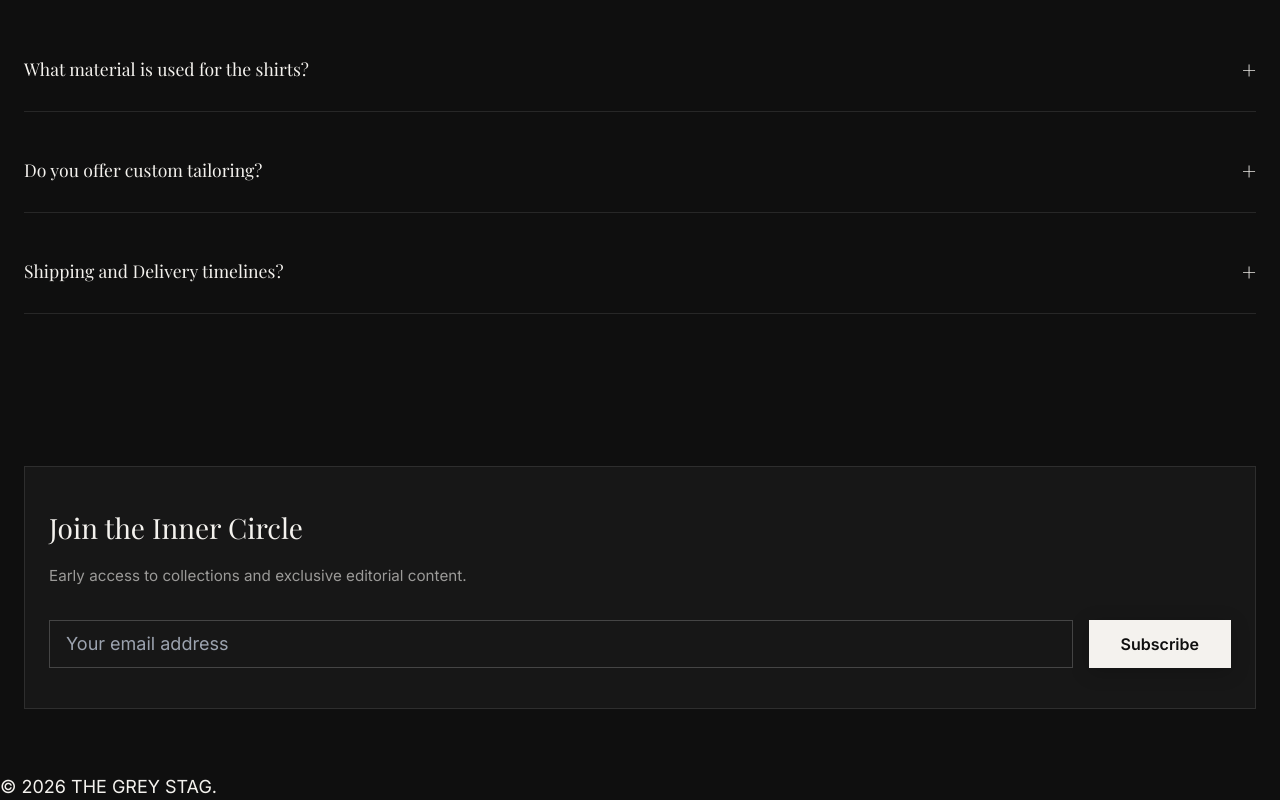
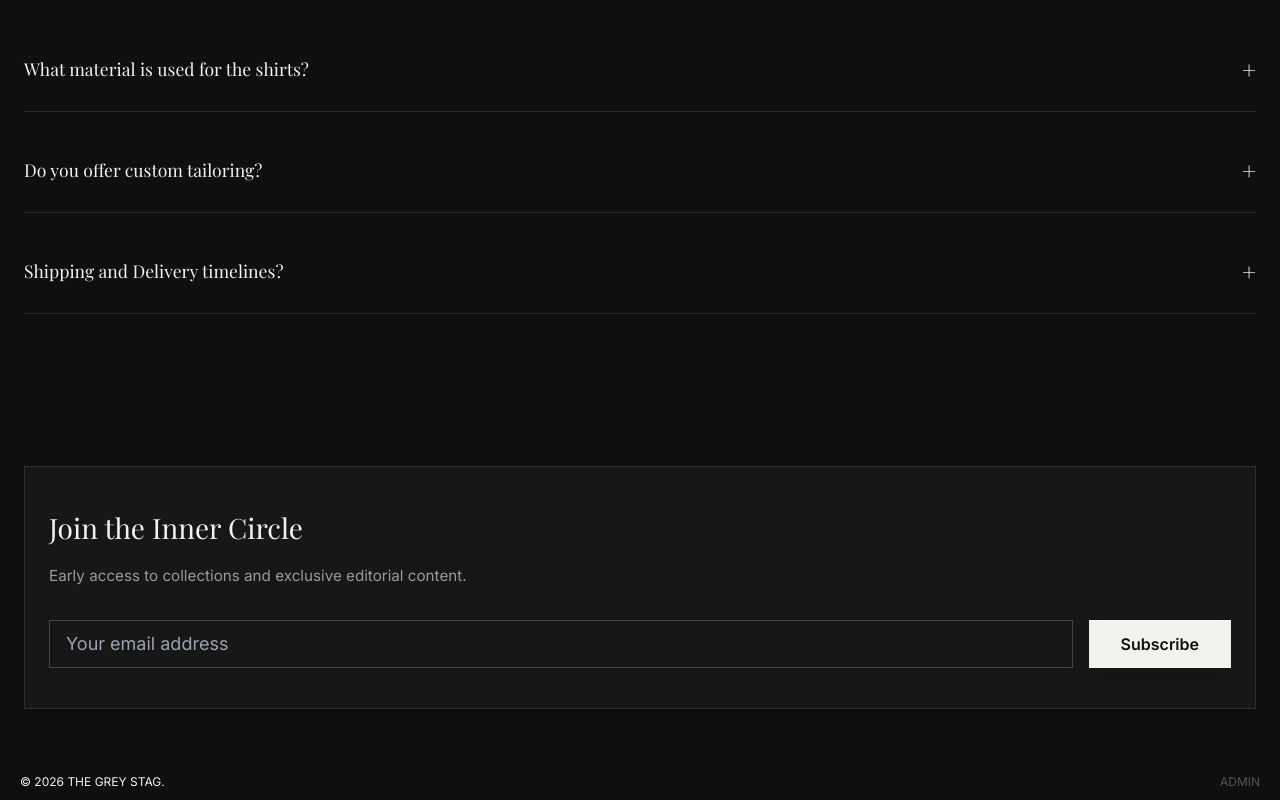
Before and after one commit to Niraj91133/Greystag, a Next.js app in the folder frontend/: page / in a window 1280 px wide. Shown: the part 4463-5263 px from the top of the page. Built offline with nearby package versions, Linux system fonts and the light colour scheme; no server answers; a web font is replaced by a local one.

Commit message:
feat: add direct admin link in footer and relax access check

```diff
--- a/frontend/src/app/admin/page.jsx
+++ b/frontend/src/app/admin/page.jsx
@@ -38,11 +38,8 @@ export default function AdminDashboard() {
 
     useEffect(() => {
         if (authLoaded) {
-            if (!user || user.role !== 'ADMIN') {
-                router.push('/');
-            } else {
-                fetchInitialData();
-            }
+            // Temporarily relaxed for direct access during migration
+            fetchInitialData();
         }
     }, [user, authLoaded]);
 
@@ -58,7 +55,7 @@ export default function AdminDashboard() {
         }
     };
 
-    if (!authLoaded || (user && user.role !== 'ADMIN')) {
+    if (!authLoaded) {
         return (
             <div style={{ height: '100vh', background: '#09090b', display: 'flex', alignItems: 'center', justifyContent: 'center' }}>
                 <div className="skeleton" style={{ width: '40px', height: '40px', borderRadius: '50%' }}></div>
--- a/frontend/src/components/Layout/Footer.jsx
+++ b/frontend/src/components/Layout/Footer.jsx
@@ -1,7 +1,8 @@
 export default function Footer() {
     return (<footer className="final-cta">
-        <div className="footer-bottom">
-            &copy; {new Date().getFullYear()} THE GREY STAG.
+        <div className="footer-bottom" style={{ display: 'flex', justifyContent: 'space-between', alignItems: 'center', width: '100%', padding: '0 20px', fontSize: '12px' }}>
+            <span>&copy; {new Date().getFullYear()} THE GREY STAG.</span>
+            <a href="/admin" style={{ color: 'inherit', textDecoration: 'none', opacity: 0.3 }}>ADMIN</a>
         </div>
     </footer>);
 }
```
